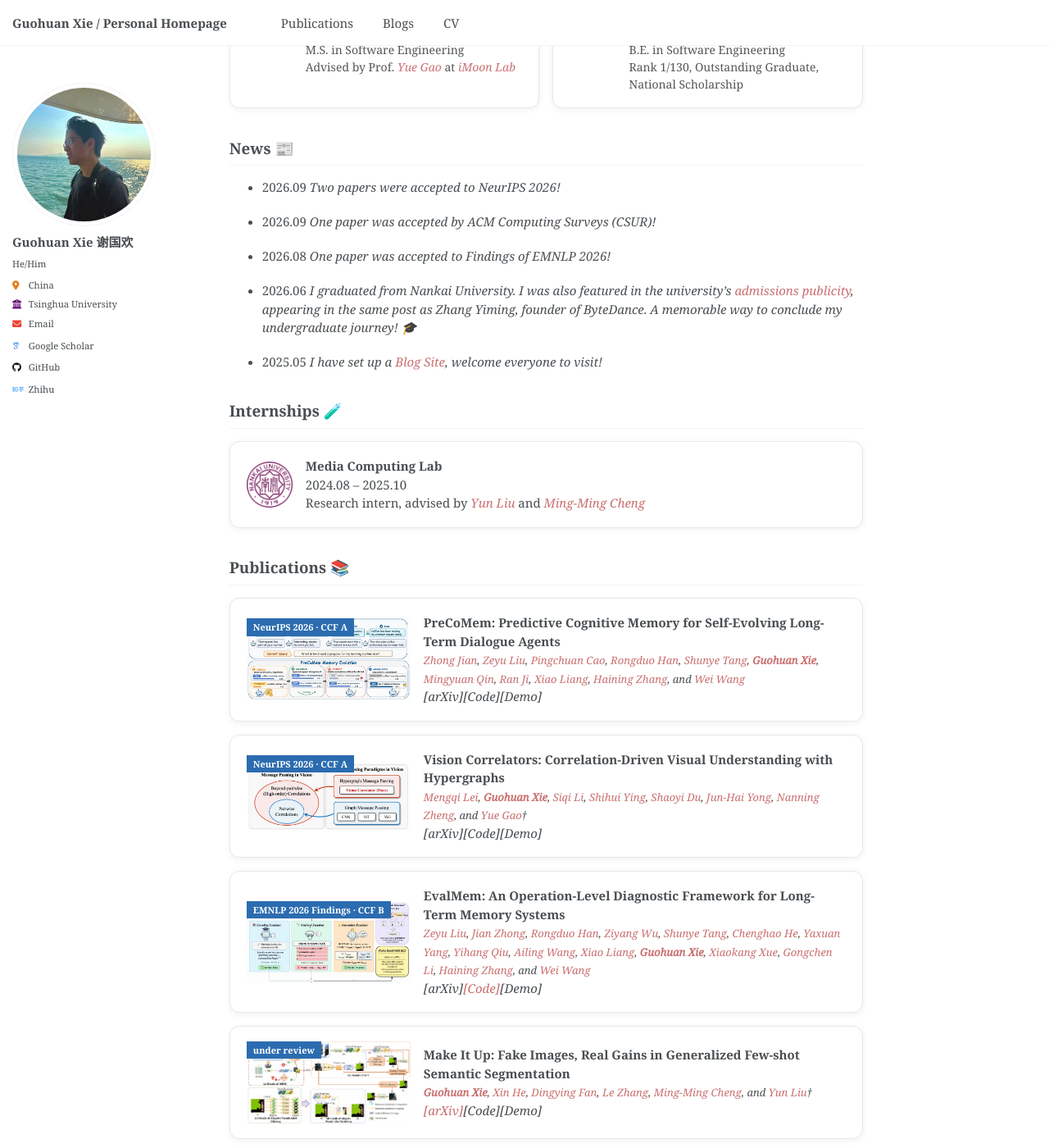
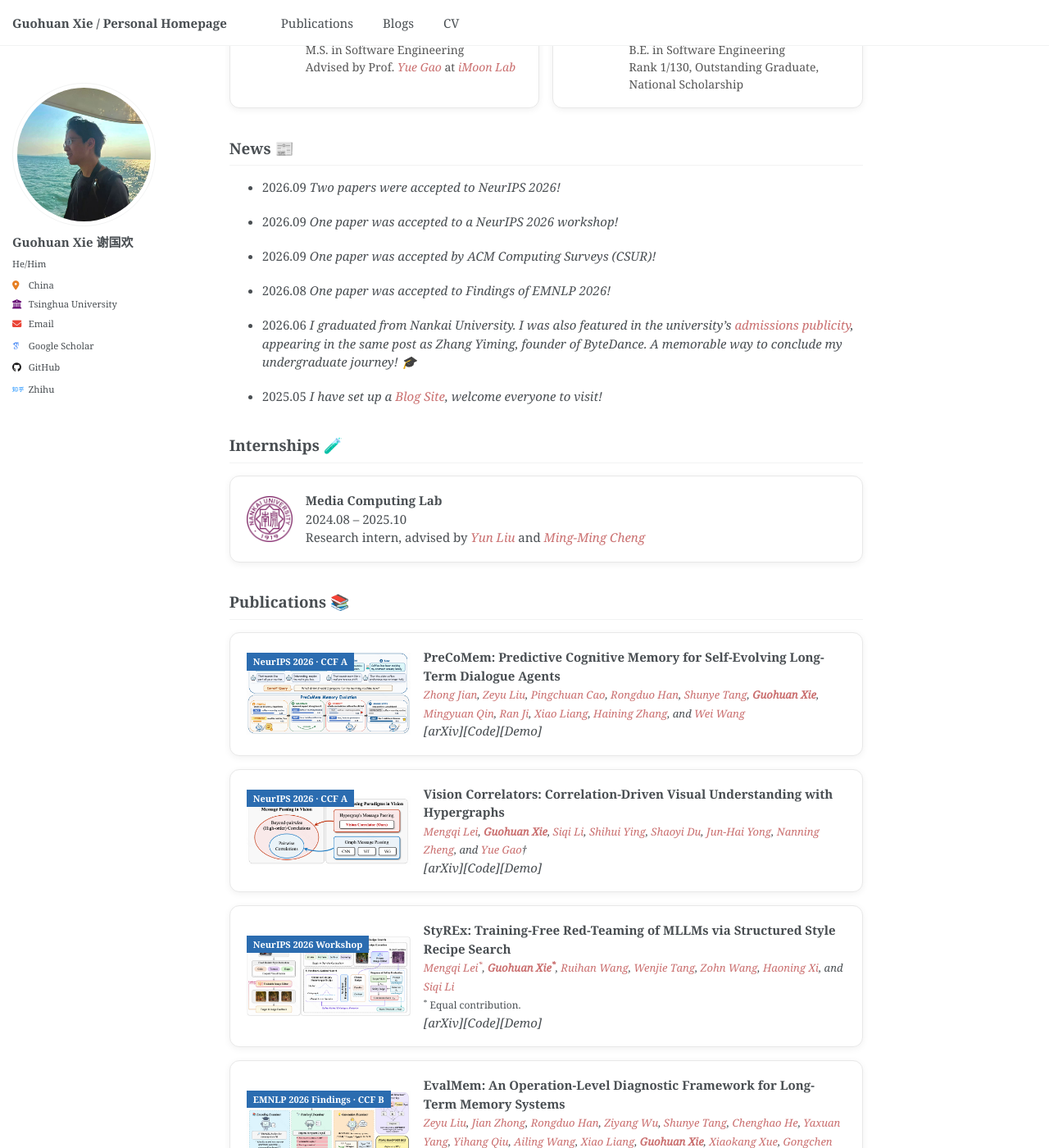
Before and after one commit to guohuan-xie/guohuan-xie.github.io, a Jekyll site: the page built from _pages/about.md, in a window 1280 px wide and 1400 px high, scrolled down 536 px. Shown: the whole window at 82% size. Built offline with Jekyll 4.4.1, drawn with Linux system fonts in a browser that asks for light colours; some web fonts are replaced.

```diff
--- a/_includes/publications-list.html
+++ b/_includes/publications-list.html
@@ -39,6 +39,26 @@
             <a href="https://faculty.xjtu.edu.cn/nnzheng/zh_CN/index.htm" target="_blank">Nanning Zheng</a>, and
             <a href="https://www.gaoyue.org/" target="_blank">Yue Gao</a>&dagger;
         </i><br>
+        <em>[arXiv]</em><em>[Code]</em><em>[Demo]</em>
+    </div>
+</div>
+<div class="item-card">
+    <div class="item-card-thumb">
+        <span class="item-card-badge">NeurIPS 2026 Workshop</span>
+        <img class="item-card-thumb-image--contain" src="{{ base_path }}/images/StyREx.png" alt="StyREx training-free style recipe search framework" width="200" height="100">
+    </div>
+    <div class="item-card-body">
+        <strong>StyREx: Training-Free Red-Teaming of MLLMs via Structured Style Recipe Search</strong><br>
+        <i style="font-size: 13px;">
+            <a href="https://mengqi-lei.github.io/" target="_blank">Mengqi Lei<sup>*</sup></a>,
+            <a href="https://guohuan-xie.github.io/" target="_blank"><strong>Guohuan Xie<sup>*</sup></strong></a>,
+            <a href="https://guohuan-xie.github.io/" target="_blank">Ruihan Wang</a>,
+            <a href="https://guohuan-xie.github.io/" target="_blank">Wenjie Tang</a>,
+            <a href="https://guohuan-xie.github.io/" target="_blank">Zohn Wang</a>,
+            <a href="https://guohuan-xie.github.io/" target="_blank">Haoning Xi</a>, and
+            <a href="https://openreview.net/profile?id=~Siqi_Li2" target="_blank">Siqi Li</a>
+        </i><br>
+        <span style="font-size: 12px;"><sup>*</sup> Equal contribution.</span><br>
         <em>[arXiv]</em><em>[Code]</em><em>[Demo]</em>
     </div>
 </div>
--- a/_pages/about.md
+++ b/_pages/about.md
@@ -116,6 +116,8 @@
 ---------------
 * 2026.09 *Two papers were accepted to NeurIPS 2026!*
 
+* 2026.09 *One paper was accepted to a NeurIPS 2026 workshop!*
+
 * 2026.09 *One paper was accepted by ACM Computing Surveys (CSUR)!*
 
 * 2026.08 *One paper was accepted to Findings of EMNLP 2026!*
```
Also changed, not shown: images/StyREx.png (added), 1 other file.
